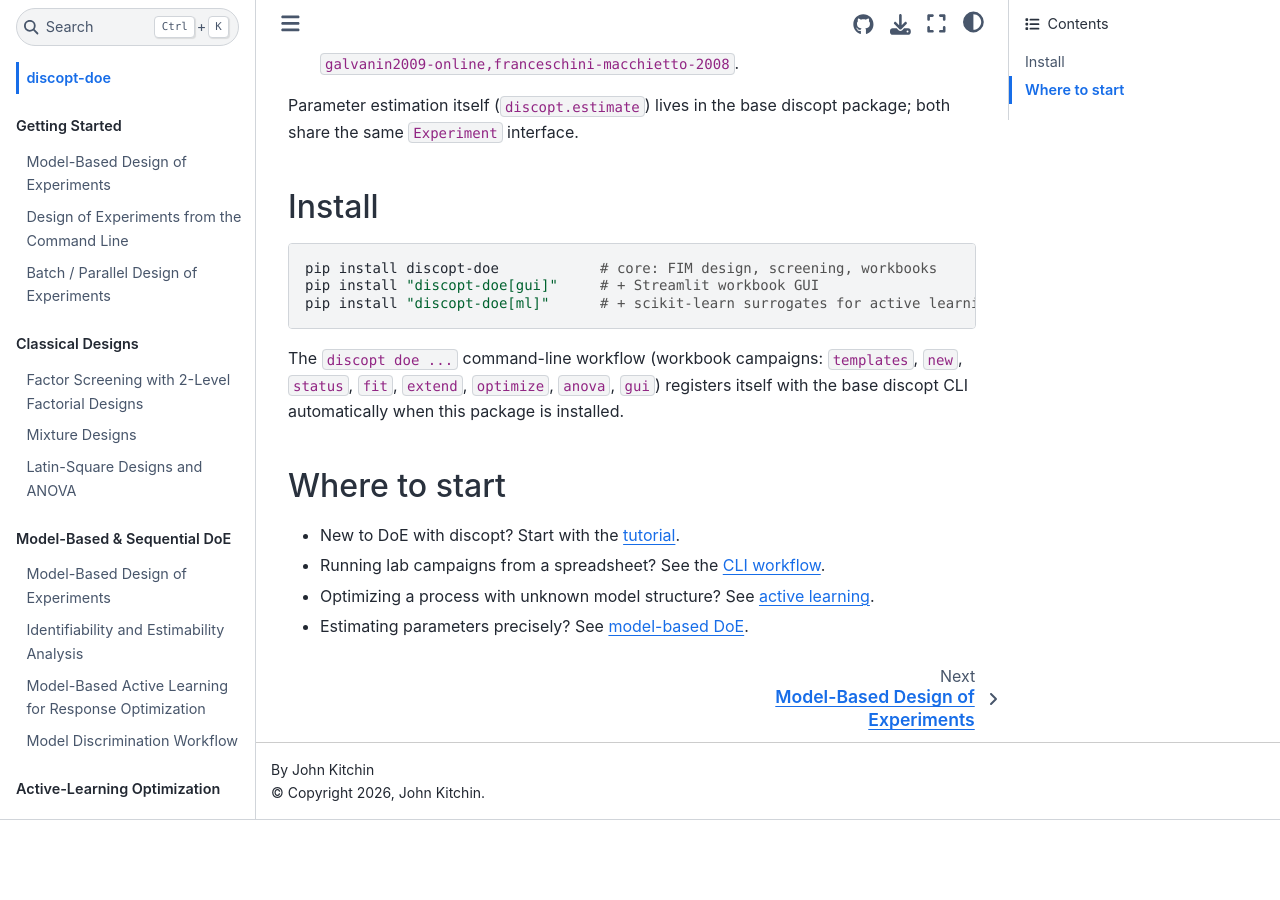
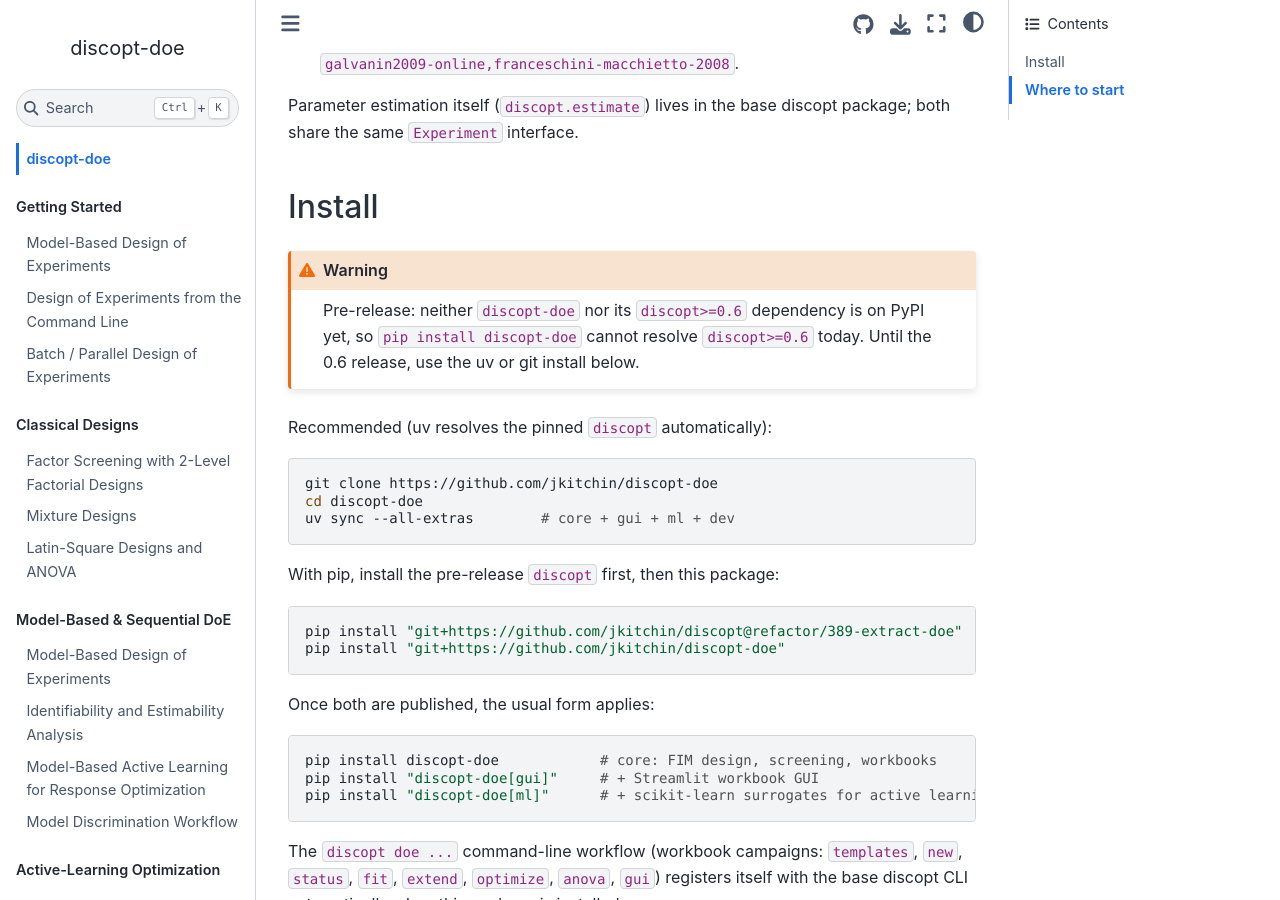
Before and after one commit to jkitchin/discopt-doe, a Jupyter Book: the page built from docs/intro.md, in a window 1280 px wide and 900 px high, scrolled down 631 px. Built offline with Jupyter Book 1.0.4 settings and Sphinx 7.4.7 and the Sphinx Book theme 1.1.4, drawn with Linux system fonts in a browser that asks for light colours; cross-references to code outside the pages are shown as plain code; before the commit the page ends 1451 px from its top, so only the background shows below that.

Commit message:
docs: fix install instructions (pre-release, not yet on PyPI)
pip install discopt-doe cannot work today: neither discopt-doe nor its
discopt>=0.6 dependency is on PyPI, and the [tool.uv.sources] git pin that
makes discopt>=0.6 resolvable is uv-only. Lead the README and docs Install
sections with the working uv/git installs and a clear pre-release note;
keep the plain-pip form labeled as the post-release path.

Co-Authored-By: Claude Fable 5 <noreply@anthropic.com>
Claude-Session: https://claude.ai/code/session_014e2Uyn2htL9zLNrM8zj3cQ

````diff
--- a/docs/intro.md
+++ b/docs/intro.md
@@ -35,6 +35,29 @@ package; both share the same `Experiment` interface.
 
 ## Install
 
+```{warning}
+Pre-release: neither `discopt-doe` nor its `discopt>=0.6` dependency is on
+PyPI yet, so `pip install discopt-doe` cannot resolve `discopt>=0.6` today.
+Until the 0.6 release, use the uv or git install below.
+```
+
+Recommended (uv resolves the pinned `discopt` automatically):
+
+```bash
+git clone https://github.com/jkitchin/discopt-doe
+cd discopt-doe
+uv sync --all-extras        # core + gui + ml + dev
+```
+
+With pip, install the pre-release `discopt` first, then this package:
+
+```bash
+pip install "git+https://github.com/jkitchin/discopt@refactor/389-extract-doe"
+pip install "git+https://github.com/jkitchin/discopt-doe"
+```
+
+Once both are published, the usual form applies:
+
 ```bash
 pip install discopt-doe            # core: FIM design, screening, workbooks
 pip install "discopt-doe[gui]"     # + Streamlit workbook GUI
````
Also changed, not shown: README.md (+23 -0 lines).
